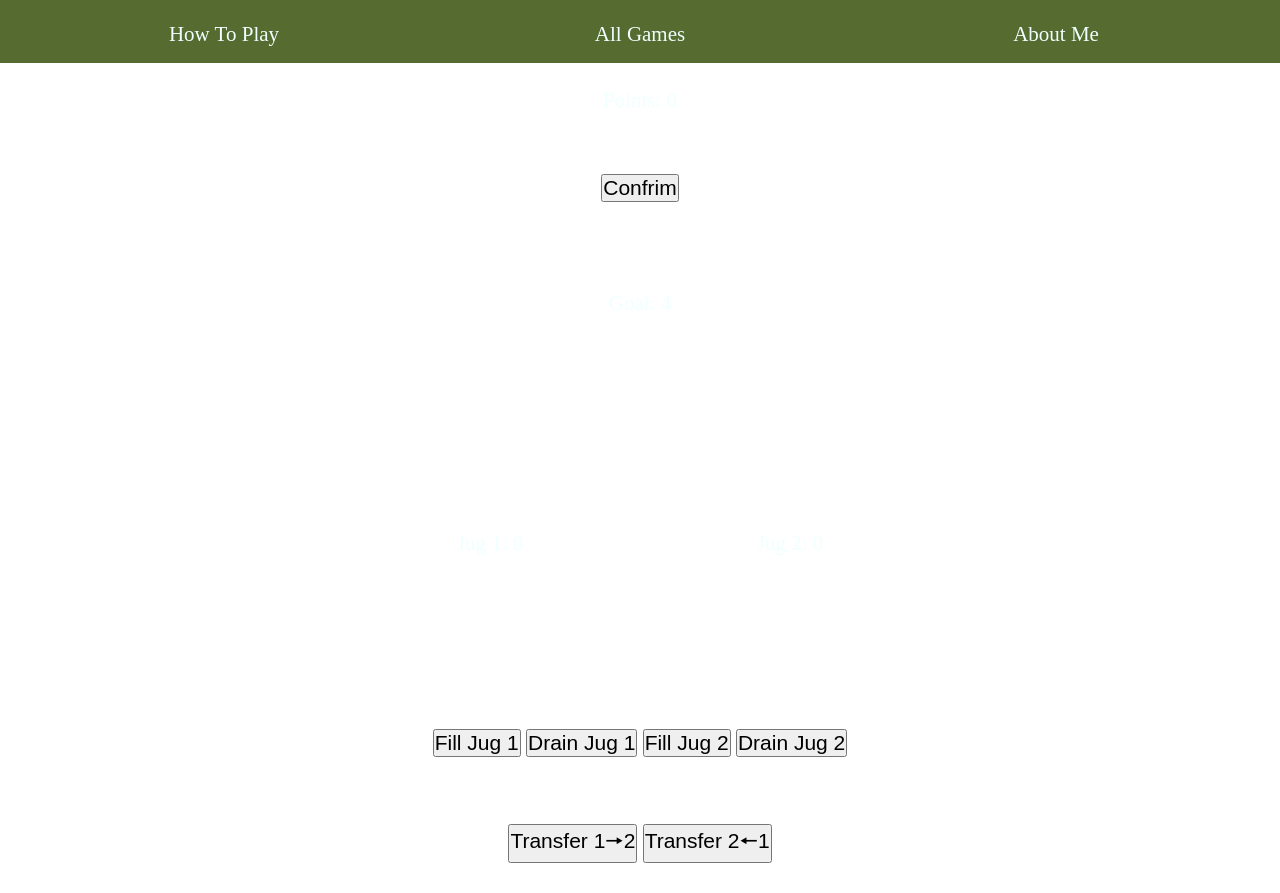
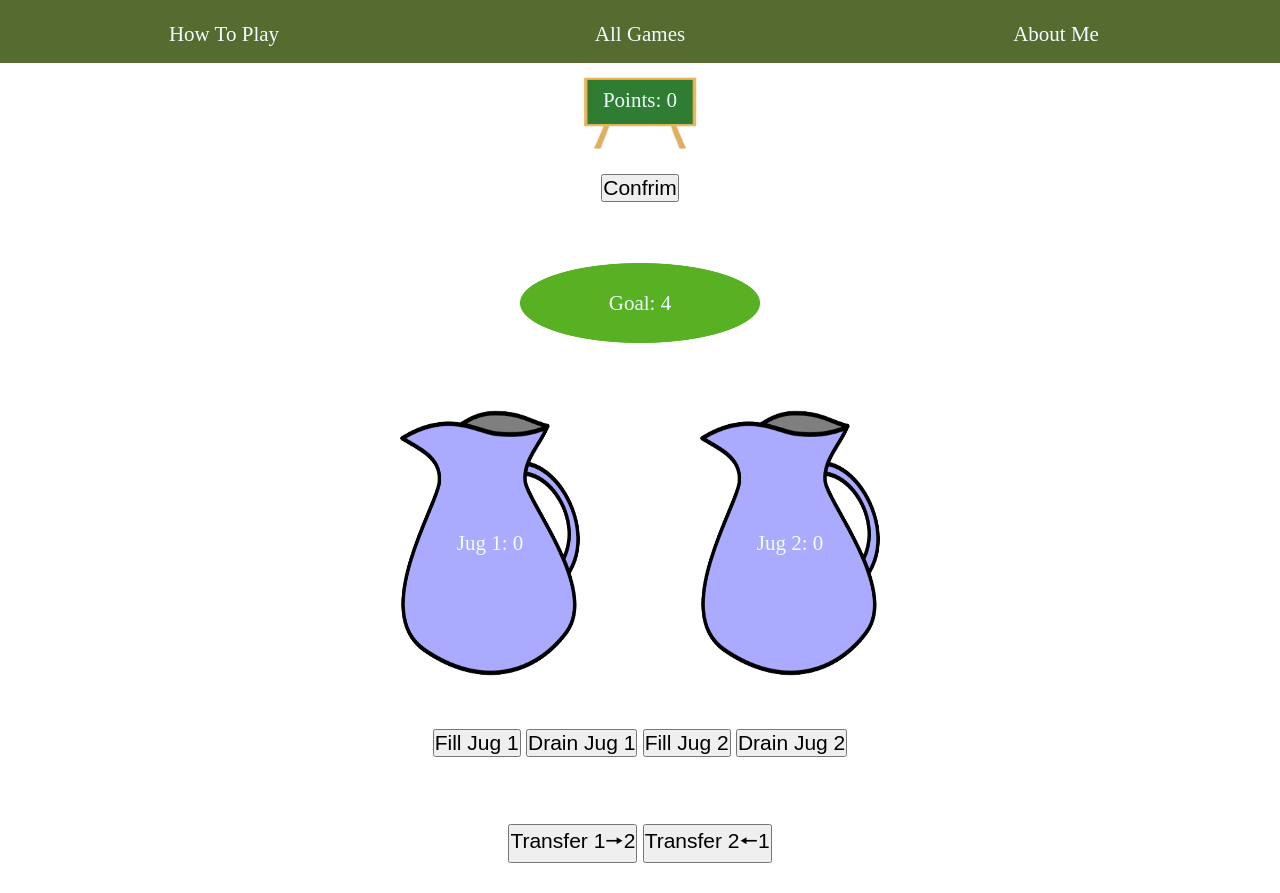
Before and after one commit to PaperToori/Cooler-Maths-Website, a plain HTML site: page Jugs.html in a window 1280 px wide. Shown: the part 55-948 px from the top of the page. Drawn offline with Linux system fonts and the light colour scheme; the site is published under a folder, as on GitHub Pages, so addresses that start at the root find nothing.

Commit message:
last push

```diff
--- a/css.css
+++ b/css.css
@@ -180,13 +180,13 @@ a:hover {
   background-size: 100% 100%;
 }
 .backg-jug {
-  background-image: url("/jug.png");
+  background-image: url("jug.png");
 }
 .backg-goal {
-  background-image: url("/Goal-oval.png");
+  background-image: url("Goal-oval.png");
 }
 .backg-points {
-  background-image: url("/Score\ board.png");
+  background-image: url("Score-board.png");
 }
 
 /* ----- PRIME STAIRS GAME ----- */
```
Also changed, not shown: Games.html (+8 -0 lines), Score-board.png (renamed from Score board.png).
